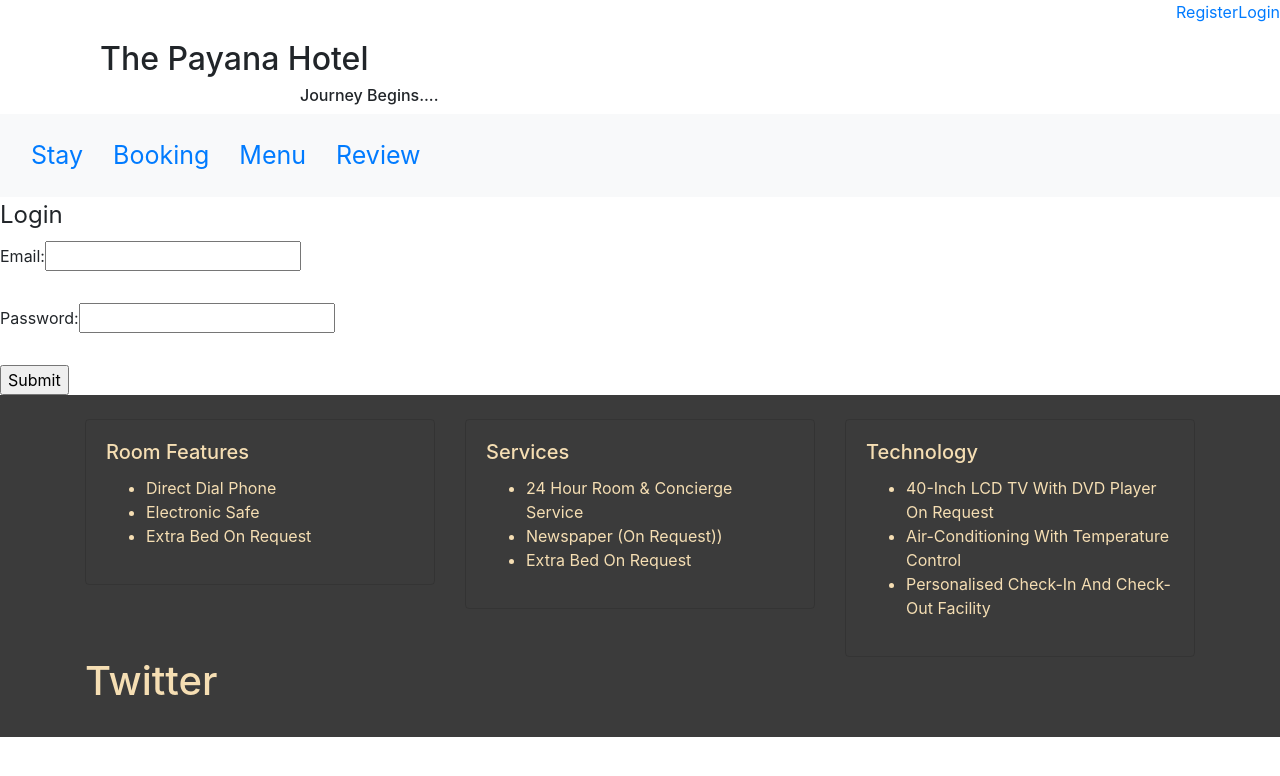
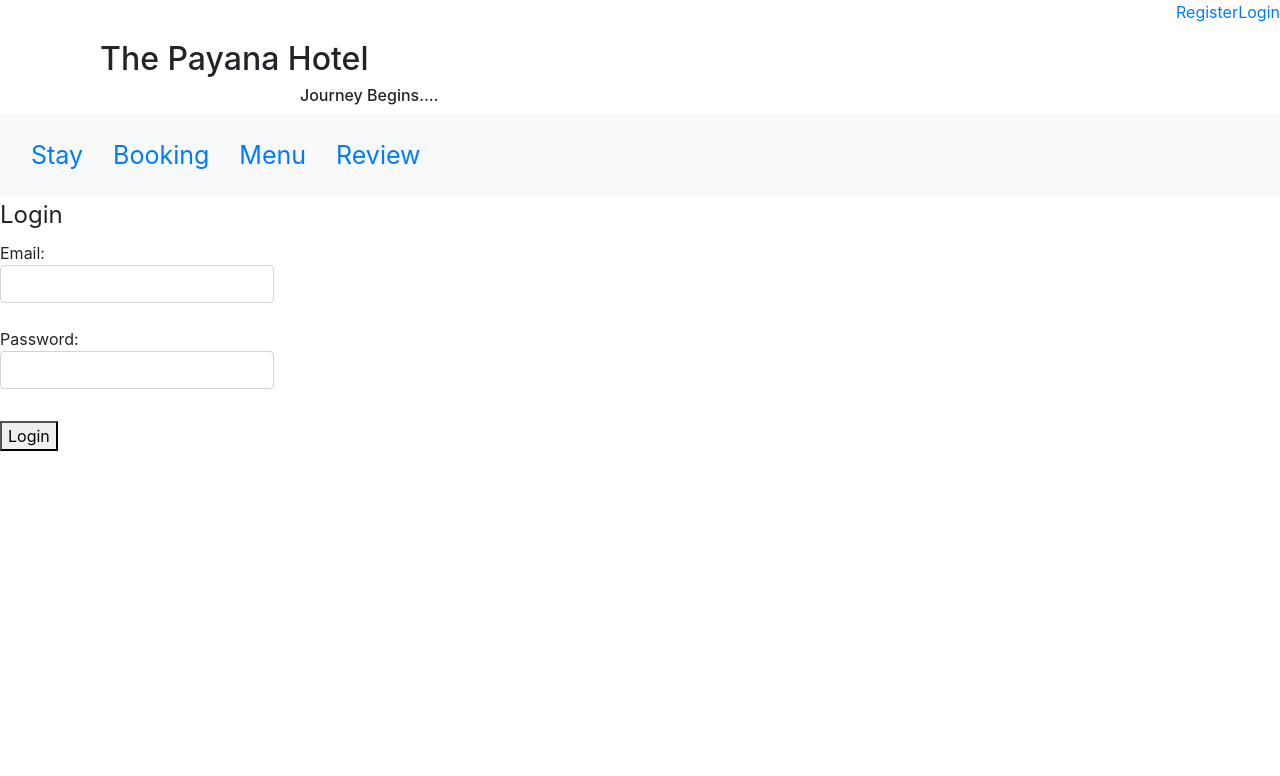
Before and after one commit to varshithag/hotel-booking-project, a React (Create React App) app in the folder client/: page /users/login in a window 1280 px wide. Shown: the top 776 px of the page. Built offline with nearby package versions, Linux system fonts and the light colour scheme.

Commit message:
updated homepage

```diff
--- a/client/src/App.js
+++ b/client/src/App.js
@@ -7,13 +7,14 @@ import Login from './components/Authentication/Login'
 import UserAccount from './components/Authentication/userAccount'
 import Logout from './components/Authentication/Logout'
 import './home.css'
+import Home from './components/homepage'
 // import Stay from './stay'
 // import Booking from './booking'
 // import HomePage from './homepage'
 // import HotelMenu from './menu'
 // import Review from './review'
 // import NavBar from "./navigation";
-import Slide from './slide'
+
 
 class App extends React.Component{
   render(){
@@ -46,93 +47,17 @@ class App extends React.Component{
             <Link className="nav-item navlink">Menu</Link>
             <Link className="nav-item navlink">Review</Link>
         </nav>
-        {/* <Slide/> */}
+
         <Switch>
       <Route path="/users/register" component={Register}/>
       <Route path="/users/login" component={Login}/>
       <Route path="/users/account" component={UserAccount}/>
       <Route path="/users/logout" component={Logout}/>
+      <Home/>
       {/* <Route path="/stay" component={Stay}/> */}
     </Switch>
 
-    <footer className="page-footer font-small special-color-dark pt-4 btm">
-                    <div className="container">
-                        <div className="row">
-                          <div className="col-sm-4">
-                              <div className="card op">
-                                   <div className="card-body">
-                                        <h5 className="card-title">Room Features</h5>
-                                            <p className="card-text">
-                                                <ul>
-                                                    <li>
-                                                        Direct Dial Phone
-                                                    </li>
-                                                    <li>
-                                                        Electronic Safe
-                                                    </li>
-                                                    <li>
-                                                    Extra Bed On Request
-                                                    </li>
-                                                </ul>
-                                            </p>
-                                     </div>
-                                </div>
-                              </div>
-                           <div className="col-sm-4">
-                               <div className="card op">
-                                    <div className="card-body">
-                                        <h5 className="card-title">Services</h5>
-                                         <p className="card-text">
-                                        <ul>
-                                            <li>
-                                            24 Hour Room & Concierge Service
-                                            </li>
-                                            <li>
-                                            Newspaper (On Request))
-                                            </li>
-                                            <li>
-                                            Extra Bed On Request
-                                            </li>
-                                        </ul>
-                                         </p>
-                                      </div>
-                                 </div>
-                             </div>
 
-                          <div className="col-sm-4">
-                          <div className="card op">
-                          <div className="card-body">
-                              <h5 className="card-title">Technology</h5>
-                              <p className="card-text">
-                                  <ul>
-                                       <li>
-                                       40-Inch LCD TV With DVD Player On Request
-                                        </li>
-                                        <li>
-                                        Air-Conditioning With Temperature Control
-                                        </li>
-                                        <li>
-                                        Personalised Check-In And Check-Out Facility
-                                        </li>
-                                  </ul>
-                                </p>
-                            </div>
-                          </div>
-                          </div>
-
-                    </div>
-                    <div className="row">
-                        <div className="col-sm-12">
-                          <h1>Twitter</h1>
-                        <li className="list-inline-item">
-                            <a className="btn-floating btn-tw mx-1">
-                               <i className="fab fa-twitter"> </i>
-                             </a>
-                         </li>
-                        </div>
-                    </div>
-              </div>
-              </footer>
 
     </BrowserRouter>
   )
--- a/client/src/components/Authentication/Login.js
+++ b/client/src/components/Authentication/Login.js
@@ -4,9 +4,6 @@ import { Formik, Form, Field } from 'formik';
 import * as Yup from 'yup';
 
 const LoginSchema=Yup.object().shape({
-    username:Yup.string()
-    .min(5, 'Too Short!')
-    .required("username can't be blank"),
     email:Yup.string()
     .email('Invaild email..!!')
     .required("email can't be blank"),
@@ -52,7 +49,7 @@ class Login extends React.Component{
     }
     render(){
         return(
-            <fieldset >
+            <fieldset>
                <legend>Login</legend>
                <Formik
                     initialValues={{
@@ -64,15 +61,21 @@ class Login extends React.Component{
                     onSubmit={this.handleSubmit}>
                      {({ errors, touched })=>(
             <form onSubmit={this.handleSubmit}>
+                <div class="form-group">
                 <label> Email:
-                    <input type="text" value={this.state.email}
-                    onChange={this.handleChange} name="email"
-                    />
+                    <Field type="text" name="email" className="form-control"/>
+                    {errors.email && touched.email ? (
+                            <div>{errors.email}</div>
+                         ):null}
+                </label>
+                </div>
+                <label> Password:
+                    <Field type="password"   name="password" className="form-control" />
+                    {errors.password && touched.password ? (
+                            <div>{errors.password}</div>
+                         ):null}
                 </label><br/><br/>
-                <label> Password:
-                    <input type="password" value={this.state.password} onChange={this.handleChange} name="password"/>
-                </label><br/><br/>
-                    <input type="submit" />
+                    <button type="submit"> Login</button>
             </form>)}
             </Formik>
          </fieldset>
--- /dev/null
+++ b/client/src/components/homepage.js
@@ -0,0 +1,97 @@
+import React from 'react';
+// import {BrowserRouter, Link, Route,Switch} from 'react-router-dom'
+import _ from 'lodash'
+// import {connect} from 'react-redux'
+// import Register from './components/Authentication/Register'
+// import Login from './components/Authentication/Login'
+// import UserAccount from './components/Authentication/userAccount'
+// import Logout from './components/Authentication/Logout'
+// import './home.css'
+import Slide from '../slide'
+
+const Home=()=>{
+    return(
+        <div>
+            <Slide/>
+            <footer className="page-footer font-small special-color-dark pt-4 btm">
+                    <div className="container">
+                        <div className="row">
+                          <div className="col-sm-4">
+                              <div className="card op">
+                                   <div className="card-body">
+                                        <h5 className="card-title">Room Features</h5>
+                                            <p className="card-text">
+                                                <ul>
+                                                    <li>
+                                                        Direct Dial Phone
+                                                    </li>
+                                                    <li>
+                                                        Electronic Safe
+                                                    </li>
+                                                    <li>
+                                                    Extra Bed On Request
+                                                    </li>
+                                                </ul>
+                                            </p>
+                                     </div>
+                                </div>
+                              </div>
+                           <div className="col-sm-4">
+                               <div className="card op">
+                                    <div className="card-body">
+                                        <h5 className="card-title">Services</h5>
+                                         <p className="card-text">
+                                        <ul>
+                                            <li>
+                                            24 Hour Room & Concierge Service
+                                            </li>
+                                            <li>
+                                            Newspaper (On Request))
+                                            </li>
+                                            <li>
+                                            Extra Bed On Request
+                                            </li>
+                                        </ul>
+                                         </p>
+                                      </div>
+                                 </div>
+                             </div>
+
+                          <div className="col-sm-4">
+                          <div className="card op">
+                          <div className="card-body">
+                              <h5 className="card-title">Technology</h5>
+                              <p className="card-text">
+                                  <ul>
+                                       <li>
+                                       40-Inch LCD TV With DVD Player On Request
+                                        </li>
+                                        <li>
+                                        Air-Conditioning With Temperature Control
+                                        </li>
+                                        <li>
+                                        Personalised Check-In And Check-Out Facility
+                                        </li>
+                                  </ul>
+                                </p>
+                            </div>
+                          </div>
+                          </div>
+
+                    </div>
+                    <div className="row">
+                        <div className="col-sm-12">
+                          <h1>Twitter</h1>
+                        <li className="list-inline-item">
+                            <a className="btn-floating btn-tw mx-1">
+                               <i className="fab fa-twitter"> </i>
+                             </a>
+                         </li>
+                        </div>
+                    </div>
+              </div>
+              </footer>
+        </div>
+    )
+}
+export default Home
--- a/client/src/home.css
+++ b/client/src/home.css
@@ -49,3 +49,6 @@
       height: 500px;
 
   }
+  /* .form{
+
+  } */
```
